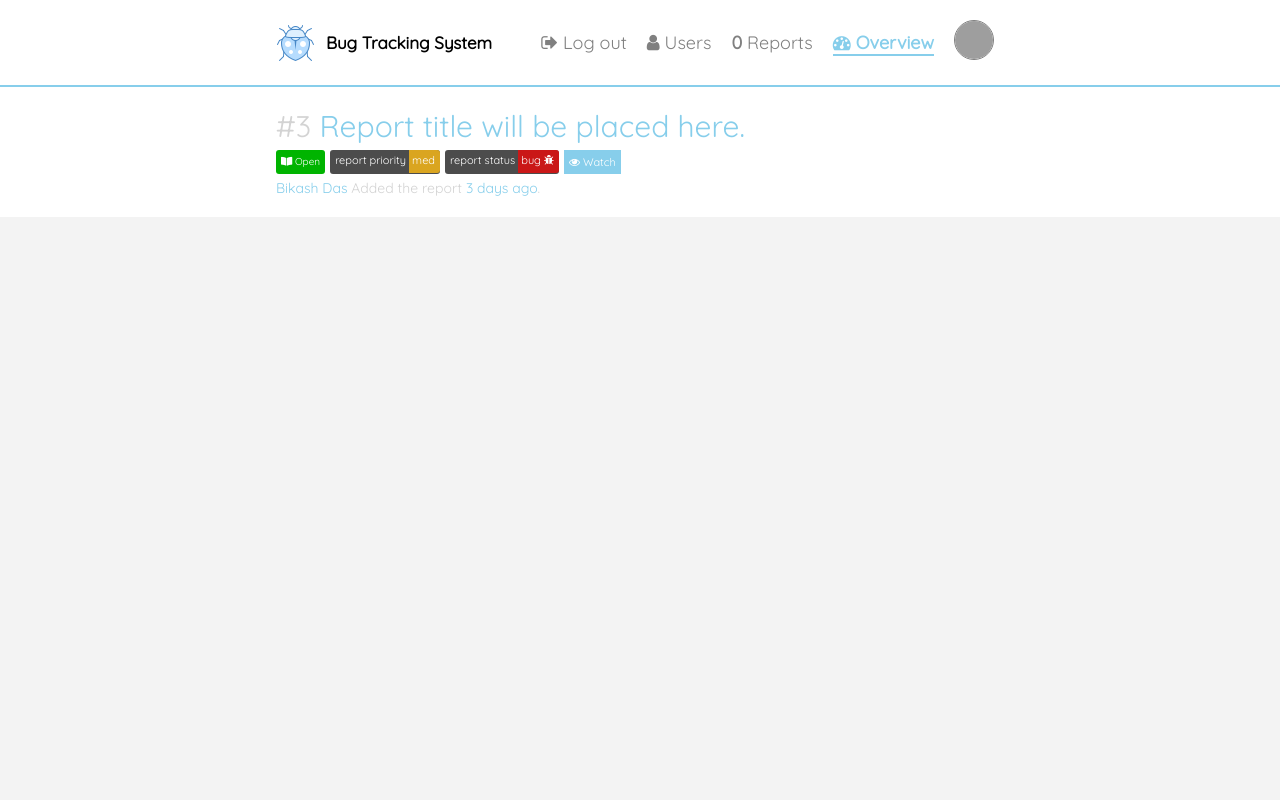
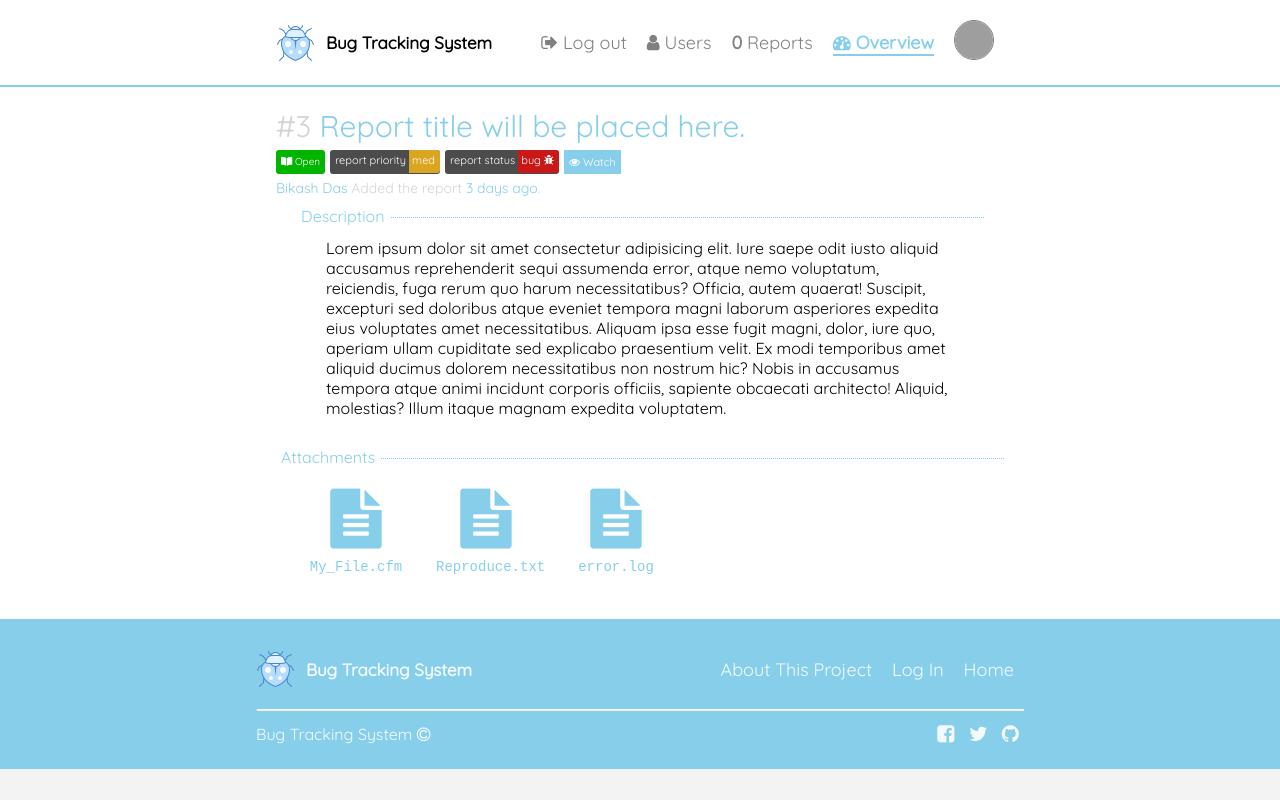
Before and after one commit to Bikashd4332/Assignment_Project_BTS, a plain HTML site: page html/report.html in a window 1280 px wide. Drawn offline with Linux system fonts and the light colour scheme; grey boxes are pictures that could not be loaded.

Commit message:
Added the UI of Description and Attachments.

```diff
--- a/css/report-style.css
+++ b/css/report-style.css
@@ -81,3 +81,57 @@
   .extended-info > .date-info {
       color: skyblue;
   }
+
+  .report-description {
+    margin: 20px;
+    position: relative;
+    padding: 20px 30px 20px 30px;
+    border-top: 1px dotted lightskyblue;
+}
+
+.report-description::after {
+    content: 'Description';
+    position: absolute;
+    padding: 5px;
+    top: 0px;
+    color: skyblue;
+    margin-top: -17px;
+    left: 0px;
+    background-color: white;
+}
+
+.attachments {
+    display: flex;
+    padding: 20px 30px 20px 30px;
+    position: relative;
+    border-top: 1px dotted lightskyblue;
+}
+
+.attachments::after {
+    content: 'Attachments';
+    position: absolute;
+    padding: 5px;
+    top: 0px;
+    color: skyblue;
+    margin-top: -17px;
+    left: 0px;
+    background-color: white;
+}
+
+.attachment {
+    width: 100px;
+    height: 100px;
+    text-align: center;
+    margin-right: 30px;
+    color: skyblue;
+}
+
+.attachment > i {
+    font-size: 60px;
+    padding: 10px;
+}
+
+.attachment .file-name {
+    font-family: 'Courier New', Courier, monospace;
+    font-size: 14px;
+}
--- a/html/report.html
+++ b/html/report.html
@@ -71,9 +71,53 @@
             <div class="extended-info">
                 <span class="user-name">Bikash Das</span> Added the report <span class="date-info">3 days ago</span>.
             </div>
+            <div class="report-description">
+                Lorem ipsum dolor sit amet consectetur adipisicing elit. Iure saepe odit iusto aliquid accusamus reprehenderit sequi assumenda error, atque nemo voluptatum, reiciendis, fuga rerum quo harum necessitatibus? Officia, autem quaerat!
+                Suscipit, excepturi sed doloribus atque eveniet tempora magni laborum asperiores expedita eius voluptates amet necessitatibus. Aliquam ipsa esse fugit magni, dolor, iure quo, aperiam ullam cupiditate sed explicabo praesentium velit.
+                Ex modi temporibus amet aliquid ducimus dolorem necessitatibus non nostrum hic? Nobis in accusamus tempora atque animi incidunt corporis officiis, sapiente obcaecati architecto! Aliquid, molestias? Illum itaque magnam expedita voluptatem.
+            </div>
+            <div class="attachments">
+                <div class="attachment">
+                    <i class="fa fa-file-alt"></i>
+                    <div class="file-name">My_File.cfm</div>
+                </div>
+                <div class="attachment">
+                    <i class="fa fa-file-alt"></i>
+                    <div class="file-name">Reproduce.txt </div>
+                </div>
+                <div class="attachment">
+                    <i class="fa fa-file-alt"></i>
+                    <div class="file-name">error.log</div>
+                </div>
+            </div>
         </div>
 
     </div>
+
+    <div class="footer">
+            <div class="container">
+                <div class="footer-wrapper">
+                    <div class="branding">
+                        <img class="brand-icon" src="../img/insect.png">
+                        <p class="brand-text">Bug Tracking System</p>
+                      </div>
+                      <ul class="navlist">
+                          <li><a href="#" class="navlink"></i> Home</a></li>
+                          <li><a href="#" class="navlink"></i> Log In</a></li>
+                          <li><a href="#" class="navlink">About This Project</a></li>
+                        </ul>
+                  </div>
+                  <hr/>
+                  <div class="footer-wrapper">
+                    <p class="copyright-info">Bug Tracking System <i class="fa fa-copyright"></i></p>
+                    <div class="social-links">
+                      <a href="#"><i class="fa fa-facebook-square"></i></a>
+                      <a href="#"><i class="fa fa-twitter"></i></a>
+                      <a href="#"><i class="fa fa-github"></i></a>
+                    </div>
+                  </div>
+                </div>
+
 </body>
 
 </html>
```
